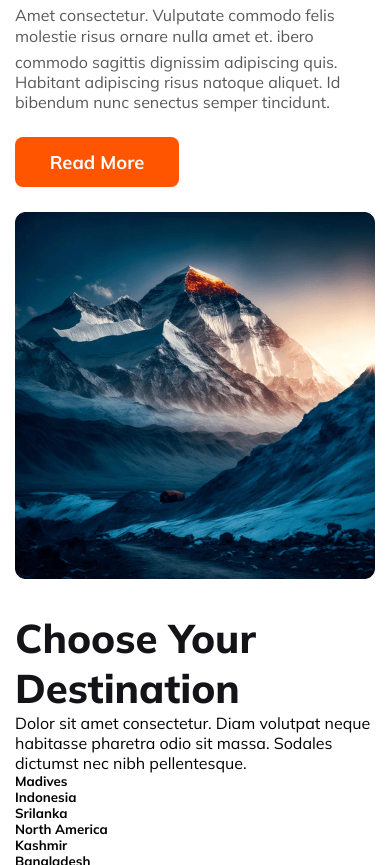
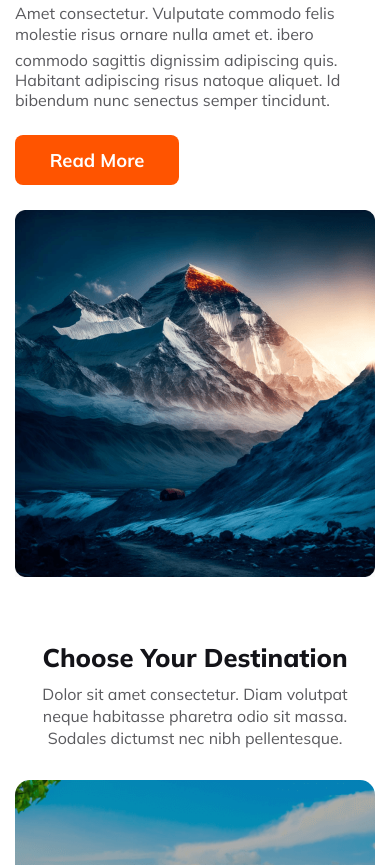
Before and after one commit to rishowrav/tourist-point, a plain HTML site: page index.html in a window 390 px wide. Shown: the part 1135-2000 px from the top of the page. Drawn offline with Linux system fonts and the light colour scheme.

Commit message:
added responsive destination section

```diff
--- a/css/responsive.css
+++ b/css/responsive.css
@@ -40,6 +40,7 @@
   .banner h1 {
     font-size: 3.5rem;
   }
+  .destination p,
   .banner p {
     width: 70%;
   }
@@ -54,10 +55,57 @@
   .popular-img {
     width: 80%;
   }
+  /* ======= Destination Section ======= */
+  .destination {
+    margin-top: 30px;
+  }
+  .destination p {
+    margin: 10px auto 30px;
+    line-height: 1.4rem;
+  }
+
+  /* distination grid styles */
+  .des-grid {
+    gap: 10px;
+    grid-template-columns: repeat(12, 1fr);
+    grid-template-rows: repeat(4, 280px);
+  }
+  .des-item-1 {
+    grid-column: 1 / span 6;
+    grid-row: 1 / span 1;
+  }
+  .des-item-2 {
+    grid-column: 7 / span 6;
+    grid-row: 1 / span 1;
+  }
+  .des-item-3 {
+    grid-column: 1 / span 6;
+    grid-row: 2 / span 1;
+  }
+  .des-item-4 {
+    grid-column: 7 / span 6;
+    grid-row: 2 / span 1;
+  }
+  .des-item-5 {
+    grid-column: 1 / span 6;
+    grid-row: 3 / span 1;
+  }
+  .des-item-6 {
+    grid-column: 7 / span 6;
+    grid-row: 3 / span 1;
+  }
+  .des-item-7 {
+    grid-column: 4 / span 6;
+    grid-row: 4 / span 1;
+  }
 }
 
 /* ***************** max-width: 600px Style **************** */
 @media only screen and (max-width: 600px) {
+  /* general styles */
+  .secondary-heading {
+    font-size: 1.6rem;
+  }
   /* ======= navigation bar ======= */
   nav {
     padding: 35px 15px;
@@ -68,7 +116,7 @@
   /* ======= banner ======= */
 
   .banner h1 {
-    font-size: 2rem;
+    font-size: 1.7rem;
   }
   .banner .select-box {
     width: 100%;
@@ -76,6 +124,7 @@
   .banner form {
     width: 80%;
   }
+  .destination p,
   .banner p {
     width: 85%;
   }
@@ -88,7 +137,40 @@
   .popular-img {
     width: 100%;
   }
-  .popular-content .secondary-heading {
-    font-size: 1.7rem;
+
+  /* ======= Destination Section ======= */
+
+  /* Destination grid styles */
+  .des-grid {
+    gap: 15px;
+    grid-template-rows: repeat(7, 280px);
+  }
+  .des-item-1 {
+    grid-column: 1 / span 12;
+    grid-row: 1 / span 1;
+  }
+  .des-item-2 {
+    grid-column: 1 / span 12;
+    grid-row: 2 / span 1;
+  }
+  .des-item-3 {
+    grid-column: 1 / span 12;
+    grid-row: 3 / span 1;
+  }
+  .des-item-4 {
+    grid-column: 1 / span 12;
+    grid-row: 4 / span 1;
+  }
+  .des-item-5 {
+    grid-column: 1 / span 12;
+    grid-row: 5 / span 1;
+  }
+  .des-item-6 {
+    grid-column: 1 / span 12;
+    grid-row: 6 / span 1;
+  }
+  .des-item-7 {
+    grid-column: 1 / span 12;
+    grid-row: 7 / span 1;
   }
 }
--- a/css/style.css
+++ b/css/style.css
@@ -213,3 +213,154 @@ nav ul li a {
 }
 
 /* =========== Destination Section ========== */
+.destination {
+  text-align: center;
+  margin-bottom: 100px;
+}
+.destination p {
+  width: 60%;
+  margin: 15px auto 50px;
+  line-height: 1.7rem;
+}
+
+/* Destination gird styles */
+.des-grid {
+  display: grid;
+  grid-template-columns: repeat(12, 1fr);
+  grid-template-rows: repeat(3, 280px);
+  gap: 20px;
+}
+
+.des-item-1 {
+  background-image: linear-gradient(
+      to bottom,
+      rgba(0, 0, 0, 0.1),
+      rgba(0, 0, 0, 0.1)
+    ),
+    url("../Images/Rectangle\ 5.png");
+  background-repeat: no-repeat;
+  background-size: cover;
+  background-position: center;
+  color: white;
+  display: flex;
+  justify-content: center;
+  align-items: center;
+  font-size: 1.85rem;
+  grid-column: 1 / span 6;
+  grid-row: 1 / span 1;
+  border-radius: 15px;
+}
+.des-item-2 {
+  background-image: linear-gradient(
+      to bottom,
+      rgba(0, 0, 0, 0.1),
+      rgba(0, 0, 0, 0.1)
+    ),
+    url("../Images/Rectangle\ 8.png");
+  background-repeat: no-repeat;
+  background-size: cover;
+  background-position: center;
+  color: white;
+  display: flex;
+  justify-content: center;
+  align-items: center;
+  font-size: 1.85rem;
+  grid-column: 7 / span 6;
+  grid-row: 1 / span 1;
+  border-radius: 15px;
+}
+.des-item-3 {
+  background-image: linear-gradient(
+      to bottom,
+      rgba(0, 0, 0, 0.1),
+      rgba(0, 0, 0, 0.1)
+    ),
+    url("../Images/Rectangle\ 6.png");
+  background-repeat: no-repeat;
+  background-size: cover;
+  background-position: center;
+  color: white;
+  display: flex;
+  justify-content: center;
+  align-items: center;
+  font-size: 1.85rem;
+  grid-column: 1 / span 4;
+  grid-row: 2 / span 1;
+  border-radius: 15px;
+}
+.des-item-4 {
+  background-image: linear-gradient(
+      to bottom,
+      rgba(0, 0, 0, 0.1),
+      rgba(0, 0, 0, 0.1)
+    ),
+    url("../Images/Rectangle\ 7.png");
+  background-repeat: no-repeat;
+  background-size: cover;
+  background-position: center;
+  color: white;
+  display: flex;
+  justify-content: center;
+  align-items: center;
+  font-size: 1.85rem;
+  grid-column: 5 / span 5;
+  grid-row: 2 / span 1;
+  border-radius: 15px;
+}
+.des-item-5 {
+  background-image: linear-gradient(
+      to bottom,
+      rgba(0, 0, 0, 0.1),
+      rgba(0, 0, 0, 0.1)
+    ),
+    url("../Images/Rectangle\ 9.png");
+  background-repeat: no-repeat;
+  background-size: cover;
+  background-position: center;
+  color: white;
+  display: flex;
+  justify-content: center;
+  align-items: center;
+  font-size: 1.85rem;
+  grid-column: 10 / span 3;
+  grid-row: 2 / span 1;
+  border-radius: 15px;
+}
+.des-item-6 {
+  background-image: linear-gradient(
+      to bottom,
+      rgba(0, 0, 0, 0.1),
+      rgba(0, 0, 0, 0.1)
+    ),
+    url("../Images/Rectangle\ 11.png");
+  background-repeat: no-repeat;
+  background-size: cover;
+  background-position: center;
+  color: white;
+  display: flex;
+  justify-content: center;
+  align-items: center;
+  font-size: 1.85rem;
+  grid-column: 1 / span 5;
+  grid-row: 3 / span 1;
+  border-radius: 15px;
+}
+.des-item-7 {
+  background-image: linear-gradient(
+      to bottom,
+      rgba(0, 0, 0, 0.1),
+      rgba(0, 0, 0, 0.1)
+    ),
+    url("../Images/Rectangle\ 10.png");
+  background-repeat: no-repeat;
+  background-size: cover;
+  background-position: center;
+  color: white;
+  display: flex;
+  justify-content: center;
+  align-items: center;
+  font-size: 1.85rem;
+  grid-column: 6 / span 7;
+  grid-row: 3 / span 1;
+  border-radius: 15px;
+}
--- a/index.html
+++ b/index.html
@@ -123,31 +123,31 @@
         <!--------- Destination section --------->
         <section class="destination">
           <h2 class="secondary-heading">Choose Your Destination</h2>
-          <p class="p-tex">
+          <p class="p-text">
             Dolor sit amet consectetur. Diam volutpat neque habitasse pharetra
             odio sit massa. Sodales dictumst nec nibh pellentesque.
           </p>
 
           <div class="des-grid">
-            <div class="des-item">
+            <div class="des-item des-item-1">
               <h5>Madives</h5>
             </div>
-            <div class="des-item">
+            <div class="des-item des-item-2">
               <h5>Indonesia</h5>
             </div>
-            <div class="des-item">
+            <div class="des-item des-item-3">
               <h5>Srilanka</h5>
             </div>
-            <div class="des-item">
+            <div class="des-item des-item-4">
               <h5>North America</h5>
             </div>
-            <div class="des-item">
+            <div class="des-item des-item-5">
               <h5>Kashmir</h5>
             </div>
-            <div class="des-item">
+            <div class="des-item des-item-6">
               <h5>Bangladesh</h5>
             </div>
-            <div class="des-item">
+            <div class="des-item des-item-7">
               <h5>Bandarban</h5>
             </div>
           </div>
```
